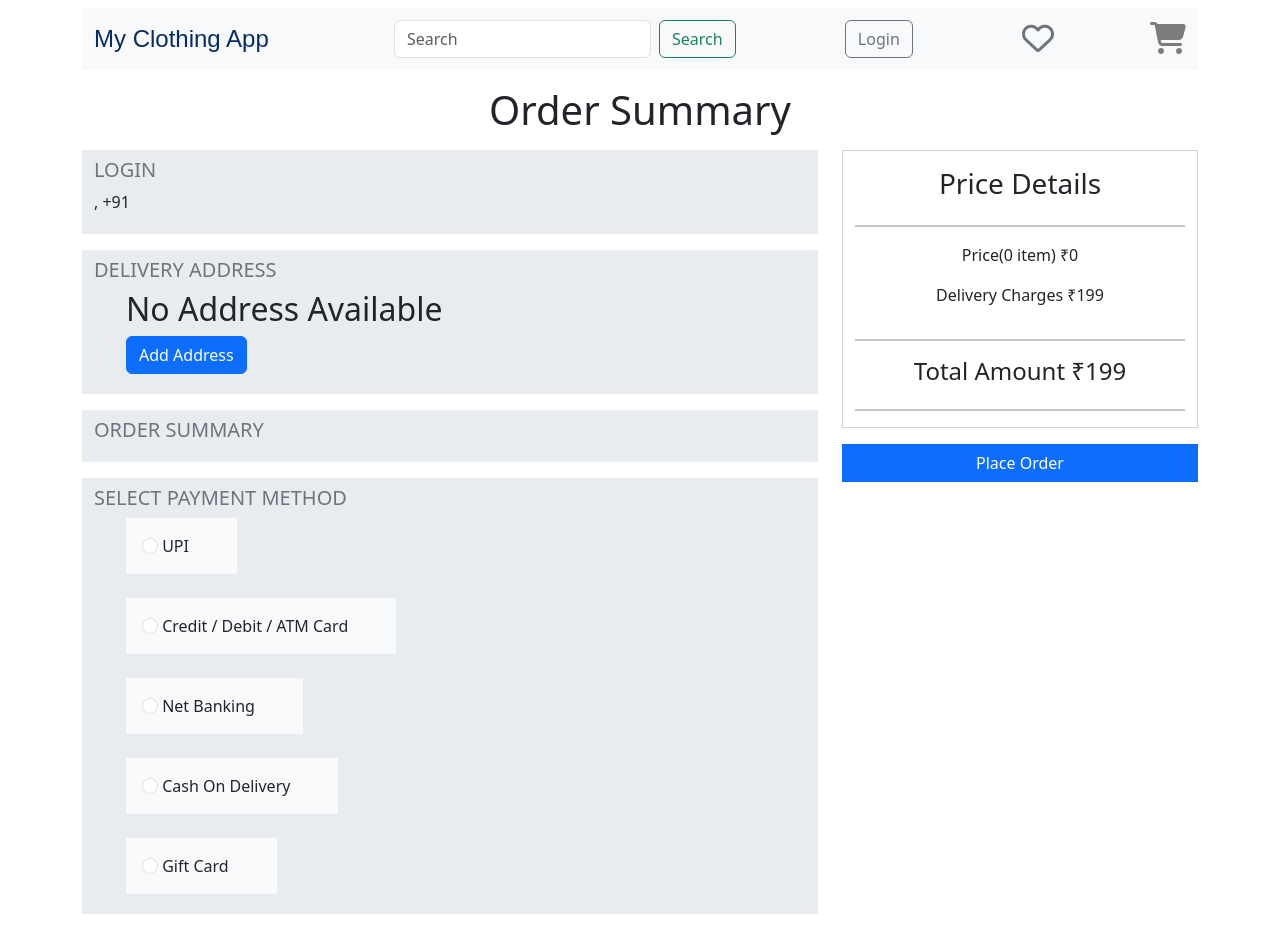
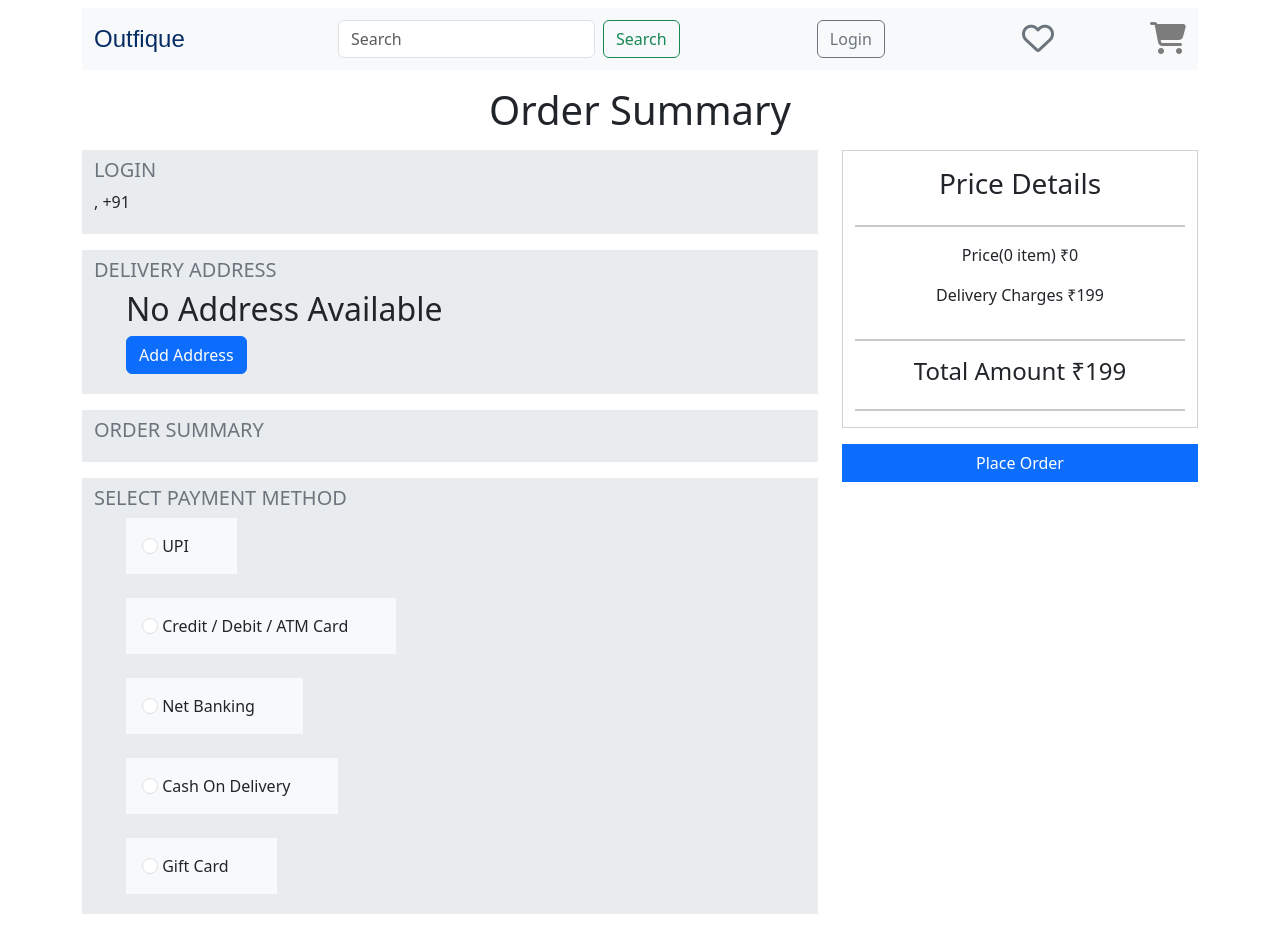
Before and after one commit to Smarajitpal/Clothing-App, a React (Create React App) app in the folder frontend/: page /orderSummary in a window 1280 px wide. Built offline with nearby package versions, Linux system fonts and the light colour scheme.

Commit message:
Update Header.jsx

```diff
--- a/frontend/src/components/Header.jsx
+++ b/frontend/src/components/Header.jsx
@@ -36,7 +36,7 @@ const Header = () => {
                 color: "#0d6efd",
               }}
             >
-              My Clothing App
+              Outfique
             </NavLink>
             <div className="d-flex justify-content-center">
               <form className="d-flex" role="search" onSubmit={handleSearch}>
```
